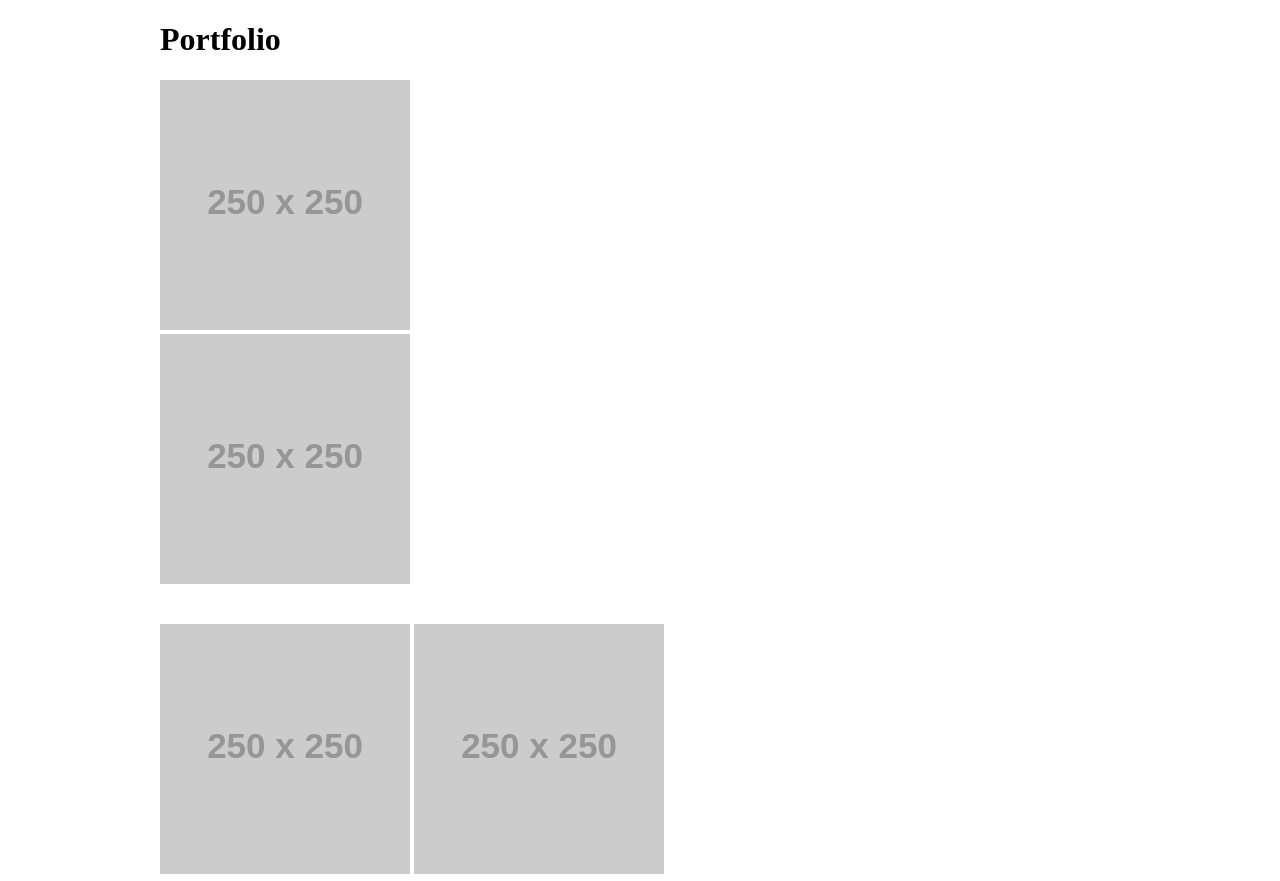
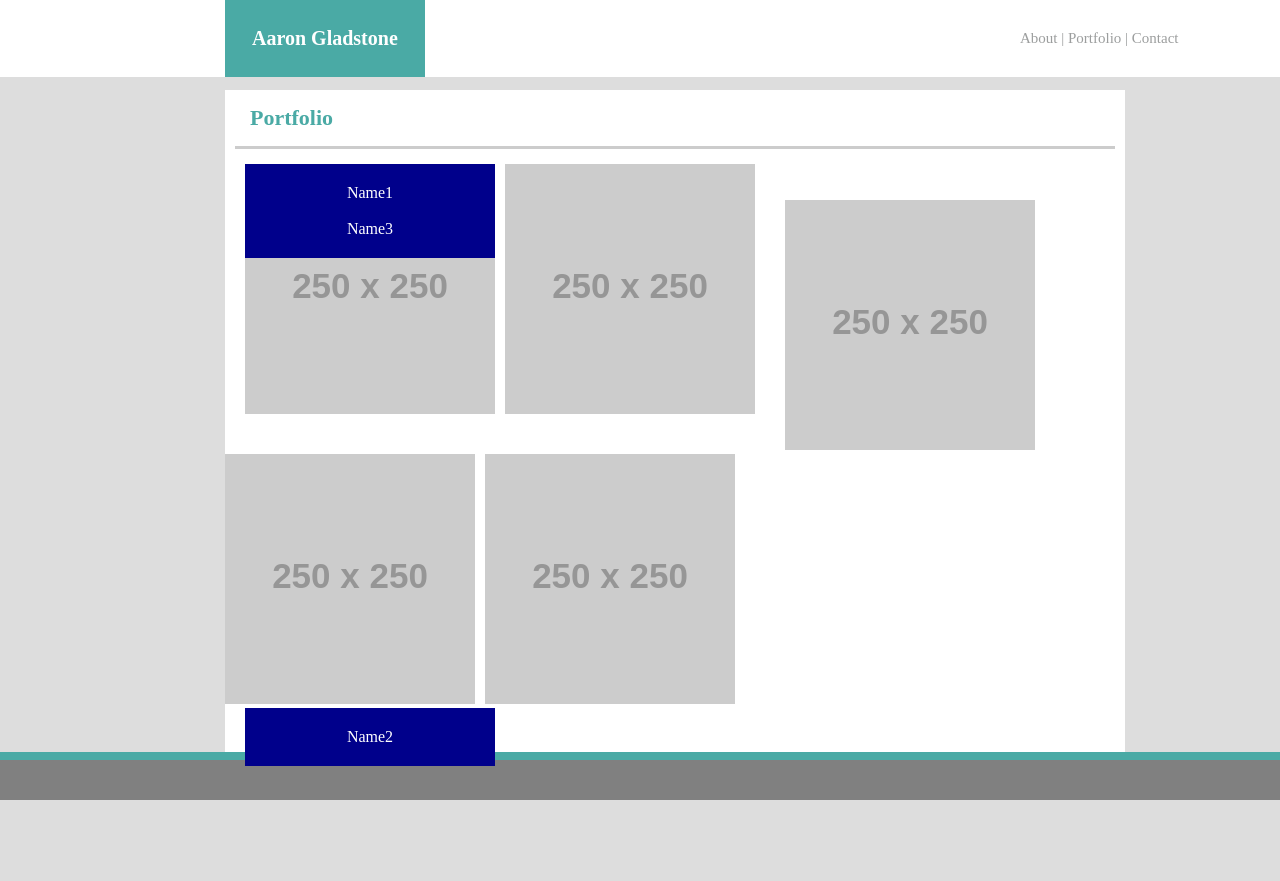
Before and after one commit to Aagladstone/Basic-Portfolio, a plain HTML site: page portfolio.html in a window 1280 px wide. Shown: the top 881 px of the page. After the commit the page ends 856 px from the top, so only its background shows below. Drawn offline with Linux system fonts and the light colour scheme; placeholder pictures from the web are drawn by us.

Commit message:
too_long

```diff
--- /dev/null
+++ b/assets/css/CSS_Reset.css
@@ -0,0 +1,48 @@
+/* http://meyerweb.com/eric/tools/css/reset/
+   v2.0 | 20110126
+   License: none (public domain)
+*/
+
+html, body, div, span, applet, object, iframe,
+h1, h2, h3, h4, h5, h6, p, blockquote, pre,
+a, abbr, acronym, address, big, cite, code,
+del, dfn, em, img, ins, kbd, q, s, samp,
+small, strike, strong, sub, sup, tt, var,
+b, u, i, center,
+dl, dt, dd, ol, ul, li,
+fieldset, form, label, legend,
+table, caption, tbody, tfoot, thead, tr, th, td,
+article, aside, canvas, details, embed,
+figure, figcaption, footer, header, hgroup,
+menu, nav, output, ruby, section, summary,
+time, mark, audio, video {
+	margin: 0;
+	padding: 0;
+	border: 0;
+	font-size: 100%;
+	font: inherit;
+	vertical-align: baseline;
+}
+/* HTML5 display-role reset for older browsers */
+article, aside, details, figcaption, figure,
+footer, header, hgroup, menu, nav, section {
+	display: block;
+}
+body {
+	line-height: 1;
+}
+ol, ul {
+	list-style: none;
+}
+blockquote, q {
+	quotes: none;
+}
+blockquote:before, blockquote:after,
+q:before, q:after {
+	content: '';
+	content: none;
+}
+table {
+	border-collapse: collapse;
+	border-spacing: 0;
+}
--- a/assets/css/style.css
+++ b/assets/css/style.css
@@ -1,14 +1,45 @@
 
-.index
-.portfolio{
-    background-color: grey;
+.background
+{
+    background-color: #dddddd;
+}
+
+.header {
+    z-index: 4;
+}
+
+.top {
+    padding: 27px;
+    background-color: #4aaaa5;
+    position: fixed;
+    top: 0;
+    color: white;
+    font-size: 20px;
+    z-index: 5;
+}
+
+.white {
+    background-color: white;
+    position: fixed;
+    top: 0;
+    padding: 15px;
+    font-size: 15px;
+    color: #9c9e9e;
+    width: 100%;
+    margin-left: -250px;
+
+}
+
+#trip {
+    margin-left: 1030px;
 }
 
 body,
 .links{
     background-color: white;
     width: 960px;
-    margin: 0 auto;
+    margin: 100px 100px;
+
 
 }
 
@@ -17,12 +48,16 @@ body,
     margin-right: 10px;
 }
 
-.bio-header{
-    padding-top: 10px;
+h1{
+
     text-align: left;
+    padding: 5px;
     color: #4aaaa5;
     background-color: white;
     font-size: 22px;
+    border-bottom: #cccccc solid;
+    margin-left: 10px;
+
 
 }
 
@@ -31,22 +66,152 @@ body,
     text-align: left;
     padding-bottom: 10px;
 
-
 }
 
 .pic,
-.content,
-.bio-header{
-    padding-left: 10px;
-    padding-right: 10px;
+.content {
+    margin-left: 10px;
+    text-align: left;
 }
 
 
-.ind,
 body{
     height: 100%;
 }
 
+.page {
+    margin-left: 250px;
+}
+
 .links{
-    width:900;
+    width: 900px;
+    color:#4aaaa5;
+    margin: 90px 100px;
+    z-index: 1;
 }
+
+.pro1{
+    float: left;
+    width: 50;
+    padding-right: 10px;
+    margin-left: 20px;
+}
+
+.box1 {
+    position: absolute;
+    float: left;
+
+}
+
+.pro2{
+    float: left;
+    align-content: left;
+    margin-right: 10px;
+}
+
+.box2 {
+    position: absolute;
+}
+.pro3{
+    float: left;
+    width: 50;
+    padding-right: 10px;
+    margin-left: 20px;
+}
+
+.box3 {
+    position: absolute;
+    float: left;
+}
+
+.pro4{
+    float: left;
+    align-content: left;
+    margin-right: 10px;
+}
+
+.box4
+
+.pro5 {
+    float: left;
+    margin-left: 20px;
+    padding-bottom: 10px;
+}
+
+.box5 {
+    position: absolute;
+}
+
+footer{
+    background-color: gray;
+    border-top: 8px solid #4aaaa5;
+    padding: 20px;
+    width: 100%;
+    position: fixed;
+    bottom: 0;
+    margin-left: -250px;
+    }
+
+.head {
+    padding: 15px;
+    margin-left: 10px;
+    margin-right: 10px;
+}
+
+.pro1,
+.pro2,
+.pro3,
+.pro4,
+.pro5 {
+    z-index: 2;
+}
+
+.box1,
+.box2,
+.box3,
+.box4,
+.box5 {
+    padding: 20px;
+    background-color: darkblue;
+    z-index: 3;
+    width: 210px;
+    margin-left: 20px;
+    color: white;
+    text-align: center;
+}
+
+.links,
+.contact {
+    margin-left: 225px;
+
+}
+
+.cat {
+    margin: 20px;
+    color: #777777;
+    padding-top: 2px;
+}
+
+.name {
+    border: #cccccc solid 1px;
+    margin: 20px;
+    font-size: 8px;
+}
+
+.empty {
+    border: #cccccc solid 1px;
+    margin: 20px;
+    padding: 10px;
+    padding-bottom: 150px;
+}
+
+.submit {
+    padding: 2px;
+    margin: 25px;
+    width: 90px;
+    background-color: #4aaaa5;
+    color: white;
+    text-align: center;
+    font-size: 12px;
+
+}
--- a/portfolio.html
+++ b/portfolio.html
@@ -1,6 +1,6 @@
 <!DOCTYPE html>
 
-<html class="portfolio">
+<html class="background">
 
 <head>
 
@@ -8,39 +8,81 @@
 
 </head>
 
+<header>
+        <div class="top">
+            <b>Aaron Gladstone</b>
+        </div>
+
+        <div class="white">
+            <P id="trip">About | Portfolio | Contact</P>
+        </div>
+
+    </header>
+
 <body class="links">
 
-<h1>
+<h1 class="head">
         <b> Portfolio</b>
 </h1>
 
-<div id="pro-1">
+<container>
+<div class="pro1">
 
     <img src="https://via.placeholder.com/250">
 
 </div>
 
-<div id="pro-2">
+            <div
+             class="box1"> Name1
+            </div>
+
+</container>
+
+<div class="pro2">
 
     <img src="https://via.placeholder.com/250">
 
 </div>
                     <br><br>
-<div>
+<div class="pro3">
 
     <img src="https://via.placeholder.com/250">
+
+</div>
+
+    <div class="box3"> Name3 </div>
+
+<div class="pro4">
 
     <img src="https://via.placeholder.com/250">
 
 </div>
                       <br><br>
-<div>
+<div class="pro5">
 
     <img src="https://via.placeholder.com/250">
 
 </div>
+        <div class="box5"> Name5 </div>
+
+
+
+
+
+<div class="box2"> Name2 </div>
+
+
+
+<div class="box4"> Name4 </div>
+
+
+
 
 
 </body>
 
+<footer>
+
+    </footer>
+
 </html>
```
Also changed, not shown: contact.html (+52 -13 lines), css/style.css (deleted, +0 -20 lines), index.html (+19 -6 lines).
